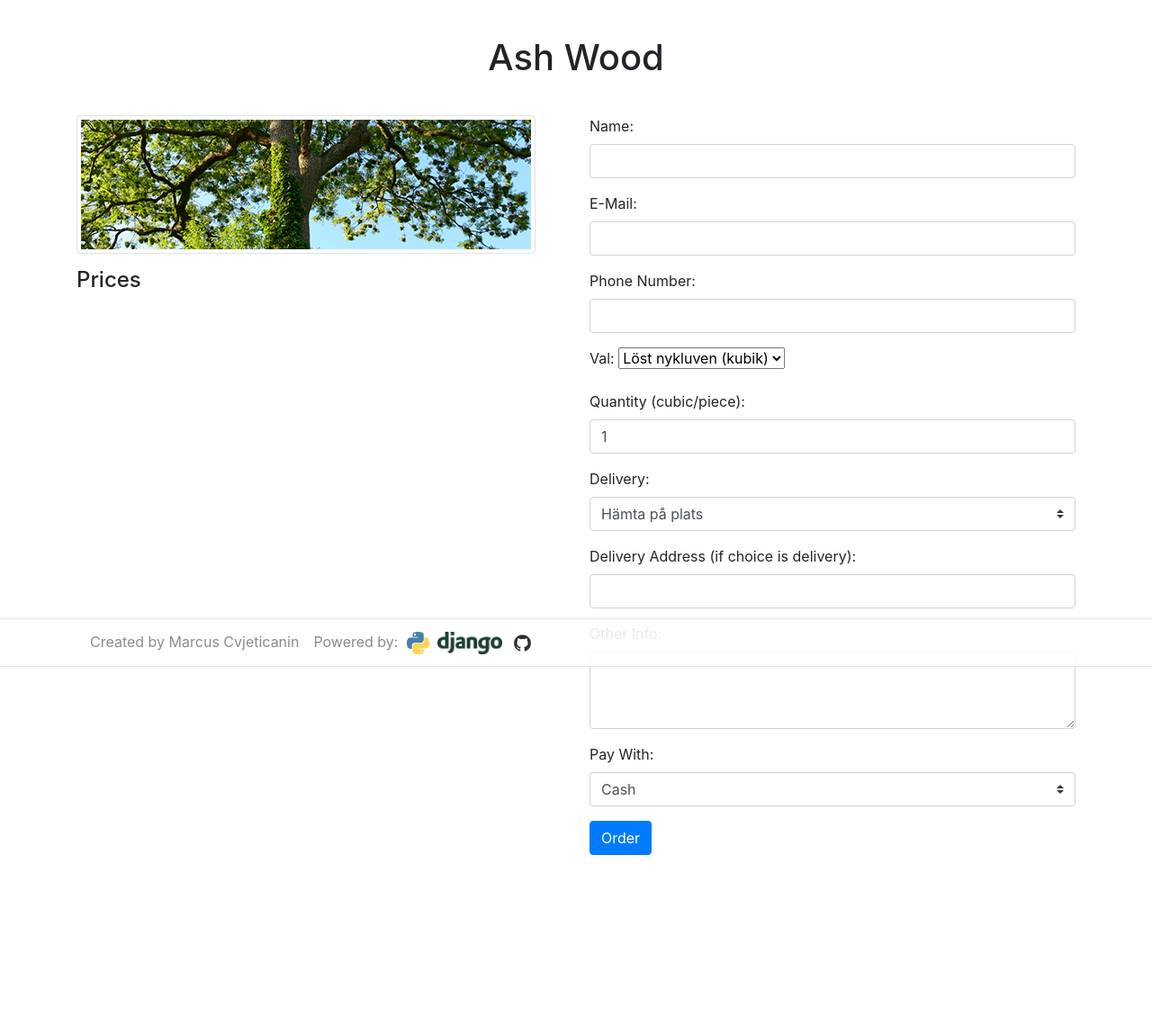
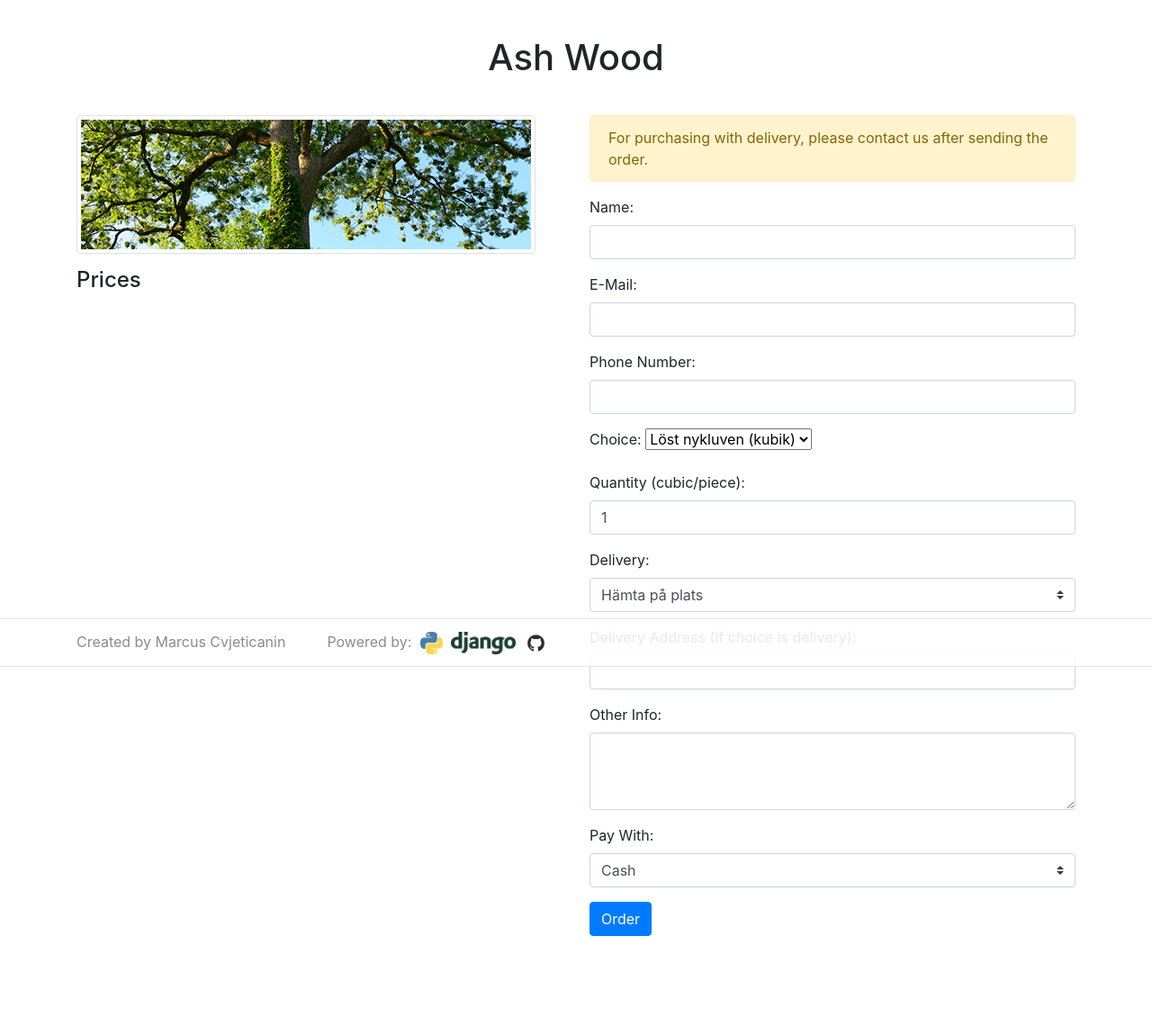
Before and after one commit to mjovanc/tidlundsved, a Django app: page /ved/ask in a window 1280 px wide. Shown: the part 59-1199 px from the top of the page at 90% size. Before the commit the page ends 1009 px from the top, so only its background shows below. Run offline with Django 3.2, Linux system fonts and the light colour scheme; data that the repository does not hold is empty; parts of the project's set-up code (start-up, migrations or seed data) failed here and were passed over; some libraries are stand-ins or nearby versions.

Commit message:
Various changes

```diff
--- a/templates/about.html
+++ b/templates/about.html
@@ -24,6 +24,6 @@ Givetvis ombesörjer vi transport med tipplastbil, lastbil med bakgavellift samt
 
     Vi levererar även till återförsäljare.
 <br><br>
-Alla priser visas inkl moms. Vi har erhåller f-skattesedel.
+Alla priser visas inkl moms. Vi erhåller f-skattesedel.
 </p>
 {% endblock %}
--- a/templates/index.html
+++ b/templates/index.html
@@ -6,7 +6,7 @@
         <meta charset="utf-8">
         <meta http-equiv="x-ua-compatible" content="ie=edge">
         <title>{{ SITE_TITLE }}{% block site_title_meta %}{% endblock %}</title>
-        <meta name="description" content="">
+        <meta name="description" content="Tidlunds ved är ett skånskt företag som ligger i Veberöd på romeleåsens sluttning. Vi förädlar ved till lösved, 1 m3 kubiks säckar samt 40 liters småsäckar.">
         <meta name="viewport" content="width=device-width, initial-scale=1">
 
         <link rel="apple-touch-icon" sizes="57x57" href="{% static 'img/favicon/apple-icon-57x57.png' %}">
@@ -166,9 +166,15 @@
 
     <nav class="navbar fixed-bottom navbar-light bg-light navbar-footer">
         <div class="container">
+            <div class="row">
+
+                <div class="col-4">
+                    <a class="navbar-brand footer-navbar-text-created-by float-left" href="https://www.linkedin.com/in/marcuscvjeticanin/">{% trans "Created by" %} Marcus Cvjeticanin</a>
+                </div>
+
                 <div class="col-8">
-                    <a class="navbar-brand footer-navbar-text-created-by float-left" href="https://www.linkedin.com/in/marcuscvjeticanin/">{% trans "Created by" %} Marcus Cvjeticanin</a>
-                    <div class="navbar-brand footer-navbar-text-created-by" href="https://www.linkedin.com/in/marcuscvjeticanin/">
+
+                    <div class="navbar-brand footer-navbar-text-created-by float-right" href="https://www.linkedin.com/in/marcuscvjeticanin/">
                         {% trans "Powered by:" %}
                         <a href="https://www.python.org/" target="_blank">
                             <img src="{% static 'img/python.png' %}" class="footer-icons" alt="Python" height="25">
@@ -179,9 +185,12 @@
                         <a href="https://github.com/mjovanc/tidlundsved" target="_blank">
                             <img src="{% static 'img/github.png' %}" class="footer-icons" alt="Github" height="25">
                         </a>
+
                     </div>
+
                 </div>
             </div>
+        </div>
     </nav>
 </footer>
 </html>
--- a/ved/choices.py
+++ b/ved/choices.py
@@ -1,6 +1,4 @@
-from django.utils.translation import gettext_lazy as _
-
-# This is be removed as we intend to keep product types in DB rather then hardcoded here
+# This is be removed at a later point as we intend to keep product types in DB rather then hardcoded here
 
 PRODUCT_TYPE = (
     ('Blandat lövträd', 'Blandat lövträd'),
--- a/ved/forms.py
+++ b/ved/forms.py
@@ -1,6 +1,5 @@
 from django import forms
 from django.forms import ModelForm
-from django.core.mail import EmailMultiAlternatives
 from .models import Order
 from .choices import *
 from django.utils.translation import gettext_lazy as _
@@ -44,45 +43,37 @@ class OrderForm(ModelForm):
             ),
         }
 
-    # def send_email(self):
-    #     return send_mail(
-    #         "Name",
-    #         "Description",
-    #         ["mjovanc@protonmail.com"],
-    #         ['{0}'.format("mjovanc@protonmail.com")]
-    #     )
-
 
 class OrderFormMixedHardWood(OrderForm):
-    firewood_choice = forms.ChoiceField(label=_('Val'), choices=BLANDAT_LOVTRAD_CHOICES, required=True)
+    firewood_choice = forms.ChoiceField(label=_('Choice'), choices=BLANDAT_LOVTRAD_CHOICES, required=True)
 
     class Meta(OrderForm.Meta):
         exclude = ['product_type', 'order_status']
 
 
 class OrderFormBirchWood(OrderForm):
-    firewood_choice = forms.ChoiceField(label=_('Val'), choices=BJORKVED_CHOICES, required=True)
+    firewood_choice = forms.ChoiceField(label=_('Choice'), choices=BJORKVED_CHOICES, required=True)
 
     class Meta(OrderForm.Meta):
         exclude = ['product_type', 'order_status']
 
 
 class OrderFormBeechWood(OrderForm):
-    firewood_choice = forms.ChoiceField(label=_('Val'), choices=BOKVED_CHOICES, required=True)
+    firewood_choice = forms.ChoiceField(label=_('Choice'), choices=BOKVED_CHOICES, required=True)
 
     class Meta(OrderForm.Meta):
         exclude = ['product_type', 'order_status']
 
 
 class OrderFormAshWood(OrderForm):
-    firewood_choice = forms.ChoiceField(label=_('Val'), choices=ASKVED_CHOICES, required=True)
+    firewood_choice = forms.ChoiceField(label=_('Choice'), choices=ASKVED_CHOICES, required=True)
 
     class Meta(OrderForm.Meta):
         exclude = ['product_type', 'order_status']
 
 
 class OrderFormOther(OrderForm):
-    firewood_choice = forms.ChoiceField(label=_('Val'), choices=OTHER_CHOICES, required=True)
+    firewood_choice = forms.ChoiceField(label=_('Choice'), choices=OTHER_CHOICES, required=True)
 
     class Meta(OrderForm.Meta):
         exclude = ['product_type', 'order_status']
@@ -90,35 +81,12 @@ class OrderFormOther(OrderForm):
 
 class ContactForm(forms.Form):
     name = forms.CharField(label=_('Name'), max_length=50)
-    sender = forms.EmailField(label=_('E-Mail'))
+    email = forms.EmailField(label=_('E-Mail'))
     message = forms.CharField(label=_('Message'), widget=forms.Textarea)
-    cc_myself = forms.BooleanField(label=_('Copy to E-mail'), required=False)
-
-    def send_email(self):
-        msg = EmailMultiAlternatives(
-            subject="Please activate your account",
-            body="Click to activate your account: http://example.com/activate",
-            from_email="Tidlundsved.se <noreply@tidlundsved.se>",
-            to=["New User <user1@example.com>", "account.manager@example.com"],
-            reply_to=["Helpdesk <support@example.com>"])
-
-        # Include an inline image in the html:
-        html = """<p>Please <a href="http://example.com/activate">activate</a>
-                  your account</p>"""
-        msg.attach_alternative(html, "text/html")
-
-        # Optional Anymail extensions:
-        msg.metadata = {"user_id": "8675309", "experiment_variation": 1}
-        msg.tags = ["activation", "onboarding"]
-        msg.track_clicks = True
-
-        # Send it:
-        msg.send()
-        return send_mail("Test Title", "Test message", "noreply@tidlundsved.se", ["mjovanc@protonmail.com"])
 
     def __init__(self, *args, **kwargs):
         super(ContactForm, self).__init__(*args, **kwargs)
         self.fields['name'].widget.attrs['class'] = 'form-control'
-        self.fields['sender'].widget.attrs['class'] = 'form-control'
+        self.fields['email'].widget.attrs['class'] = 'form-control'
         self.fields['message'].widget.attrs['class'] = 'form-control'
         self.fields['message'].widget.attrs['rows'] = '4'
--- a/ved/templates/ved/ashwood.html
+++ b/ved/templates/ved/ashwood.html
@@ -19,6 +19,10 @@
 
 {% block page_content %}
 
+<div class="alert alert-warning" role="alert">
+  {% trans "For purchasing with delivery, please contact us after sending the order." %}
+</div>
+
 <form method="post" novalidate>
   {% csrf_token %}
 
--- a/ved/templates/ved/beechwood.html
+++ b/ved/templates/ved/beechwood.html
@@ -19,6 +19,10 @@
 
 {% block page_content %}
 
+<div class="alert alert-warning" role="alert">
+  {% trans "For purchasing with delivery, please contact us after sending the order." %}
+</div>
+
 <form method="post" novalidate>
   {% csrf_token %}
 
--- a/ved/templates/ved/birchwood.html
+++ b/ved/templates/ved/birchwood.html
@@ -19,6 +19,10 @@
 
 {% block page_content %}
 
+<div class="alert alert-warning" role="alert">
+  {% trans "For purchasing with delivery, please contact us after sending the order." %}
+</div>
+
 <form method="post" novalidate>
   {% csrf_token %}
 
--- a/ved/templates/ved/mixed-hardwood.html
+++ b/ved/templates/ved/mixed-hardwood.html
@@ -19,6 +19,10 @@
 
 {% block page_content %}
 
+<div class="alert alert-warning" role="alert">
+  {% trans "For purchasing with delivery, please contact us after sending the order." %}
+</div>
+
 <form method="post" novalidate>
   {% csrf_token %}
 
--- a/ved/templates/ved/other.html
+++ b/ved/templates/ved/other.html
@@ -18,6 +18,10 @@
 {% endblock %}
 
 {% block page_content %}
+
+<div class="alert alert-warning" role="alert">
+  {% trans "For purchasing with delivery, please contact us after sending the order." %}
+</div>
 
 <form method="post" novalidate>
   {% csrf_token %}
--- a/ved/views.py
+++ b/ved/views.py
@@ -2,8 +2,9 @@ from django.views.generic.base import TemplateView
 from django.views.generic.edit import FormView
 from django.utils.translation import gettext_lazy as _
 from django.urls import reverse_lazy
+from django.core.mail import send_mail
+from django.conf import settings
 from ved.forms import *
-from .functions import send_email, send_order_verification
 
 
 class Contact(FormView):
@@ -12,7 +13,17 @@ class Contact(FormView):
     success_url = reverse_lazy('ovrigt')
 
     def form_valid(self, form):
-        form.send_email()
+        message = "{name} / {email} said: ".format(
+            name=form.cleaned_data.get('name'),
+            email=form.cleaned_data.get('email'))
+        message += "\n\n{0}".format(form.cleaned_data.get('message'))
+
+        send_mail(
+            subject=form.cleaned_data.get('message').strip(),
+            message=message,
+            from_email=settings.EMAIL_SEND_FROM,
+            recipient_list=settings.LIST_OF_EMAIL_RECIPIENTS,
+        )
         return super().form_valid(form)
 
 
@@ -23,7 +34,7 @@ class MixedHardWood(FormView):
 
     def form_valid(self, form):
         self.obj = form.save(commit=False)
-        self.obj.product_type = _('Blandat lövträd')
+        self.obj.product_type = _('Mixed Hardwood')
         self.obj.save()
         return super().form_valid(self.obj)
 
@@ -35,7 +46,7 @@ class BirchWood(FormView):
 
     def form_valid(self, form):
         self.obj = form.save(commit=False)
-        self.obj.product_type = _('Björkved')
+        self.obj.product_type = _('Birchwood')
         self.obj.save()
         return super().form_valid(self.obj)
 
@@ -47,7 +58,7 @@ class BeechWood(FormView):
 
     def form_valid(self, form):
         self.obj = form.save(commit=False)
-        self.obj.product_type = _('Bokved')
+        self.obj.product_type = _('Beechwood')
         self.obj.save()
         return super().form_valid(self.obj)
 
@@ -59,7 +70,7 @@ class AshWood(FormView):
 
     def form_valid(self, form):
         self.obj = form.save(commit=False)
-        self.obj.product_type = _('Askved')
+        self.obj.product_type = _('Ash Wood')
         self.obj.save()
         return super().form_valid(self.obj)
 
@@ -71,7 +82,7 @@ class Other(FormView):
 
     def form_valid(self, form):
         self.obj = form.save(commit=False)
-        self.obj.product_type = _('Övrigt')
+        self.obj.product_type = _('Other')
         self.obj.save()
         return super().form_valid(self.obj)
 
```
Also changed, not shown: tidlundsved/settings.py (+5 -9 lines), tidlundsved/settings_dev.py (+5 -4 lines), locale/sv/LC_MESSAGES/django.po, ved/static/img/firewood.jpg.
